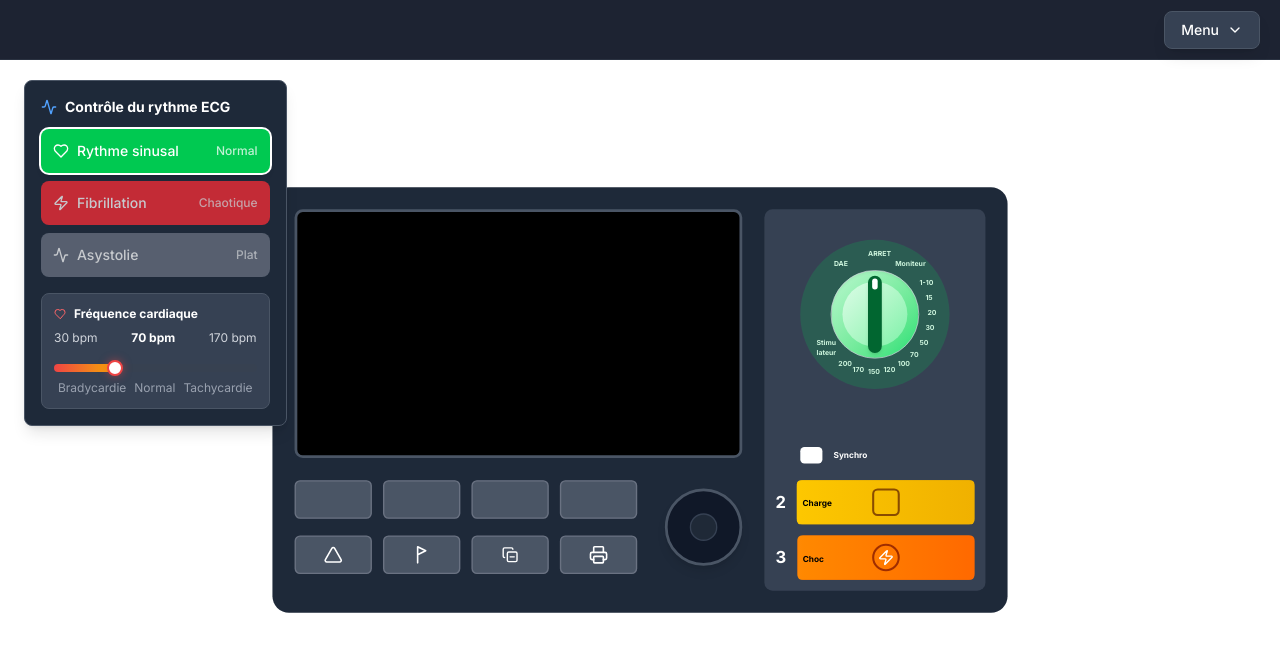
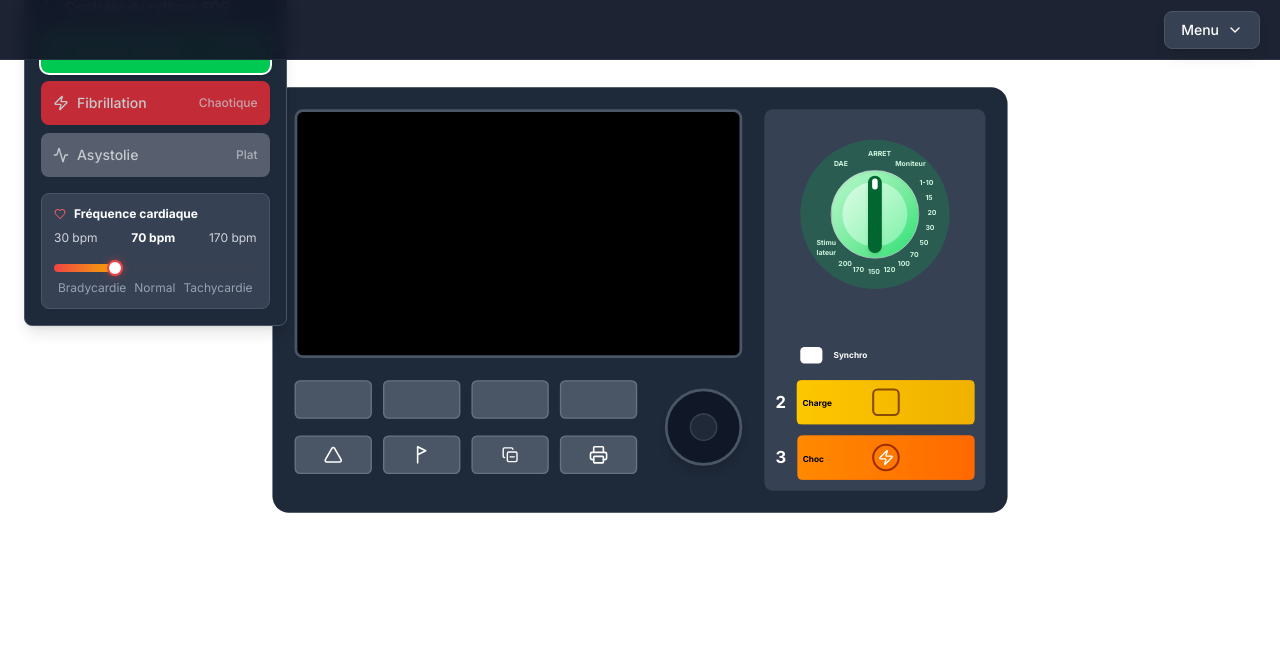
Before and after one commit to Samouz75/Defib_simulation, a Next.js app: page / in a window 1280 px wide. Shown: the top 652 px of the page. Built offline with nearby package versions, Linux system fonts and the light colour scheme.

Commit message:
adjusted negative margins for layout improvements in DefibInterface

```diff
--- a/src/app/page.tsx
+++ b/src/app/page.tsx
@@ -471,7 +471,7 @@ const DefibInterface: React.FC = () => {
     };
 
   return (
-    <div className="min-h-screen bg-#0B1222 flex flex-col items-center justify-center  relative" >
+    <div className="min-h-screen bg-#0B1222 flex flex-col items-center justify-center -mt-25 relative" >
       {/* Header fixe */}
       <Header onStartScenario={scenario.handleStartScenarioFromModal} />
 
@@ -732,7 +732,7 @@ const DefibInterface: React.FC = () => {
       </div>
 
       {/* Contrôleur de rythme en bas sur petits écrans */}
-      <div className="xl:hidden mt-4 flex justify-center w-full">
+      <div className="xl:hidden -mt-35 flex justify-center w-full">
         <RhythmController
           currentRhythm={scenario.manualRhythm}
           onRhythmChange={scenario.setManualRhythm}
```
